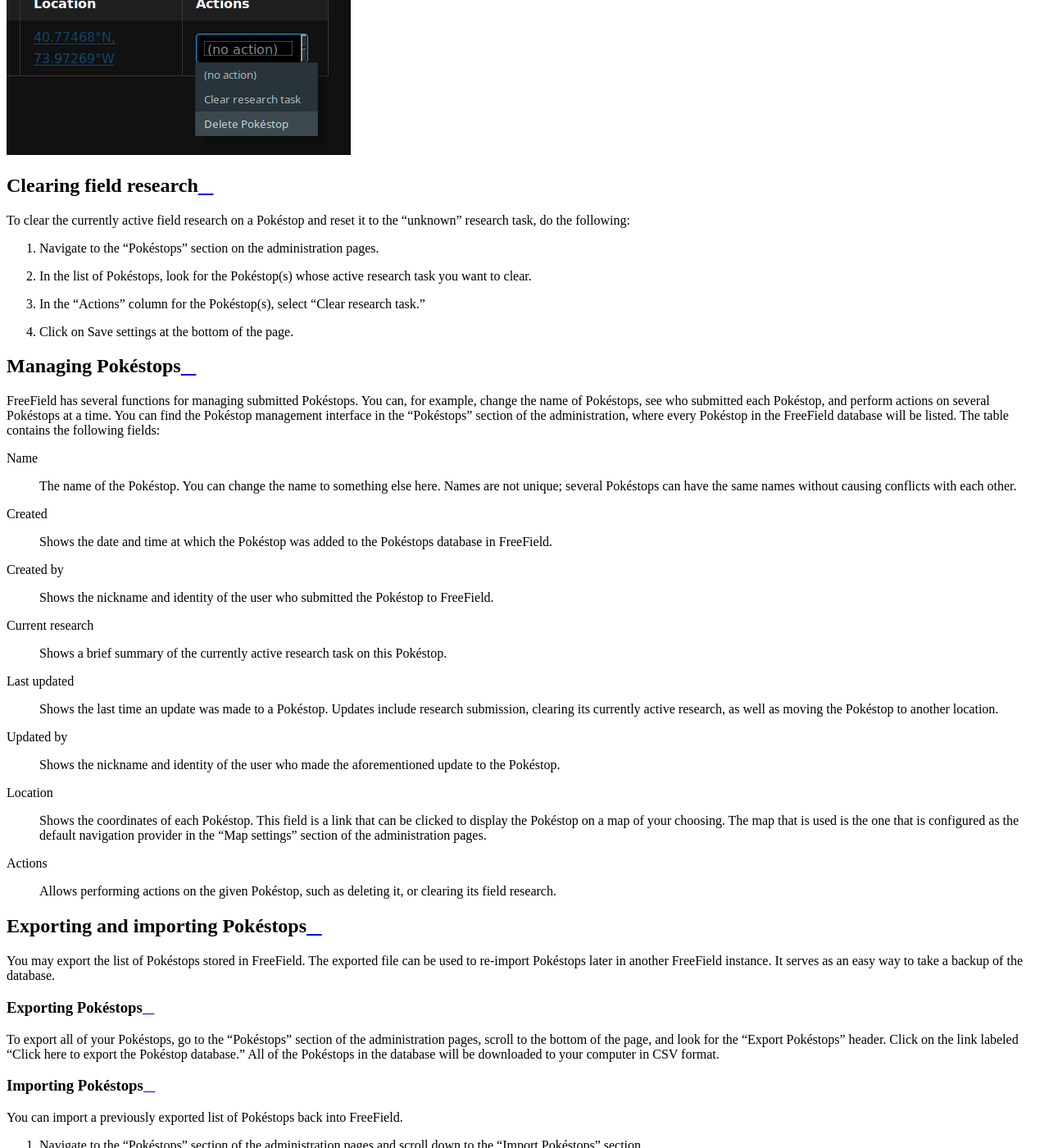
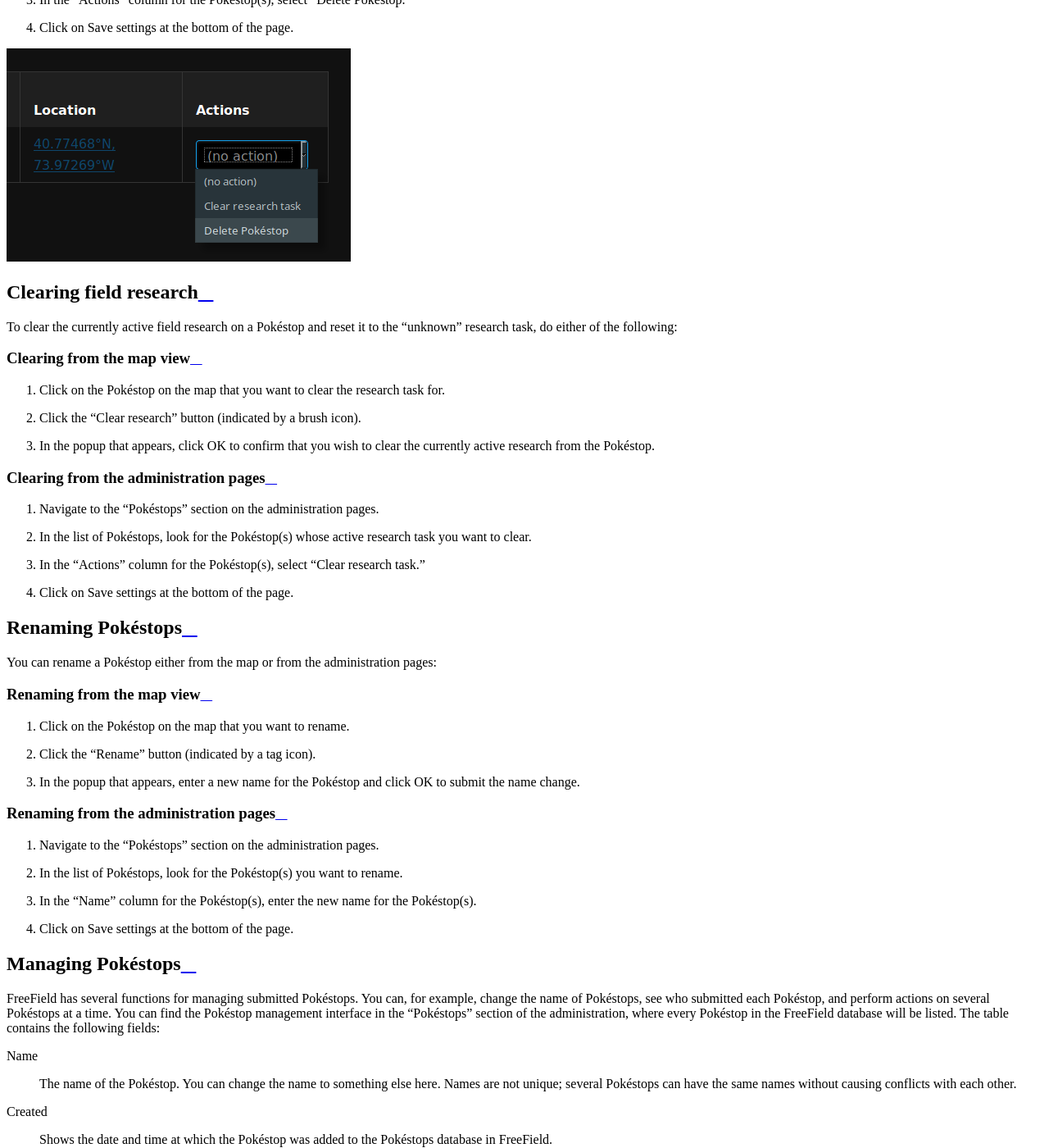
Before and after one commit to bilde2910/FreeField, a Sphinx documentation site: the page built from docs/manage-poi.rst, in a window 1280 px wide and 1400 px high, scrolled down 3300 px. Shown: the whole window at 82% size. Built offline with Sphinx 7.4.7 and the Read the Docs theme 2.0.0, drawn with Linux system fonts in a browser that asks for light colours; formulas are drawn with MathJax 3; some of the changed text lies outside the part shown.

Commit message:
Docs for POI dialog UI change

```diff
--- a/docs/manage-poi.rst
+++ b/docs/manage-poi.rst
@@ -31,7 +31,7 @@
 from the map view. This requires the "Manage Pokéstops" permission.
 
 1. Click on the Pokéstop on the map that is wrongly located.
-2. Click :guilabel:`Move`.
+2. Click the "Move" button (indicated by a four arrows icon).
 3. Click on the map at the location that the Pokéstop should be moved to.
 
 .. image:: _images/manage-poi-02-move.png
@@ -46,7 +46,7 @@
 ^^^^^^^^^^^^^^^^^^^^^^^^^^
 
 1. Click on the Pokéstop on the map that should be removed.
-2. Click :guilabel:`Delete`.
+2. Click the "Delete" button (indicated by a trash bin icon).
 3. In the popup that appears, click :guilabel:`OK` to confirm removal of the
    Pokéstop.
 
@@ -66,12 +66,46 @@
 -----------------------
 
 To clear the currently active field research on a Pokéstop and reset it to the
-"unknown" research task, do the following:
+"unknown" research task, do either of the following:
+
+Clearing from the map view
+^^^^^^^^^^^^^^^^^^^^^^^^^^
+
+1. Click on the Pokéstop on the map that you want to clear the research task
+   for.
+2. Click the "Clear research" button (indicated by a brush icon).
+3. In the popup that appears, click :guilabel:`OK` to confirm that you wish to
+   clear the currently active research from the Pokéstop.
+
+Clearing from the administration pages
+^^^^^^^^^^^^^^^^^^^^^^^^^^^^^^^^^^^^^^
 
 1. Navigate to the "Pokéstops" section on the administration pages.
 2. In the list of Pokéstops, look for the Pokéstop(s) whose active research task
    you want to clear.
 3. In the "Actions" column for the Pokéstop(s), select "Clear research task."
+4. Click on :guilabel:`Save settings` at the bottom of the page.
+
+Renaming Pokéstops
+------------------
+
+You can rename a Pokéstop either from the map or from the administration pages:
+
+Renaming from the map view
+^^^^^^^^^^^^^^^^^^^^^^^^^^
+
+1. Click on the Pokéstop on the map that you want to rename.
+2. Click the "Rename" button (indicated by a tag icon).
+3. In the popup that appears, enter a new name for the Pokéstop and click
+   :guilabel:`OK` to submit the name change.
+
+Renaming from the administration pages
+^^^^^^^^^^^^^^^^^^^^^^^^^^^^^^^^^^^^^^
+
+1. Navigate to the "Pokéstops" section on the administration pages.
+2. In the list of Pokéstops, look for the Pokéstop(s) you want to rename.
+3. In the "Name" column for the Pokéstop(s), enter the new name for the
+   Pokéstop(s).
 4. Click on :guilabel:`Save settings` at the bottom of the page.
 
 Managing Pokéstops
```
Also changed, not shown: docs/_images/manage-poi-03-remove-map.png.
